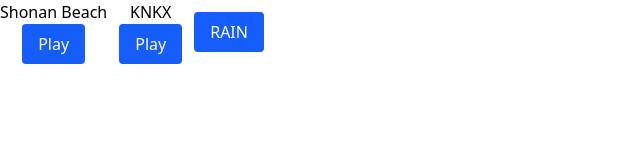
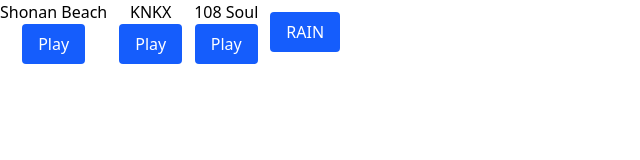
Before and after one commit to greysonpeck/radio, a website: page index.html in a window 1280 px wide. Shown: the whole page, without its empty margins (0-640 px from the left). Drawn offline with Linux system fonts and the light colour scheme.

Commit message:
added 108 soul

```diff
--- a/index.html
+++ b/index.html
@@ -25,10 +25,22 @@
     Play
   </button>
 
+</div>
 
 
 
+    <div class="flex-row text-center"><h2>108 Soul</h2>
+    <button
+    data-station="http://s2.radio.co:80/sdd9757d9b/listen"
+    class="station px-4 py-2 bg-blue-600 text-white rounded hover:bg-blue-700"
+  >
+    Play
+  </button>
+
 </div>
+
+
+
   <button
     id="toggleRain" class="px-4 py-2 bg-blue-600 text-white rounded hover:bg-blue-700"
   >
```
